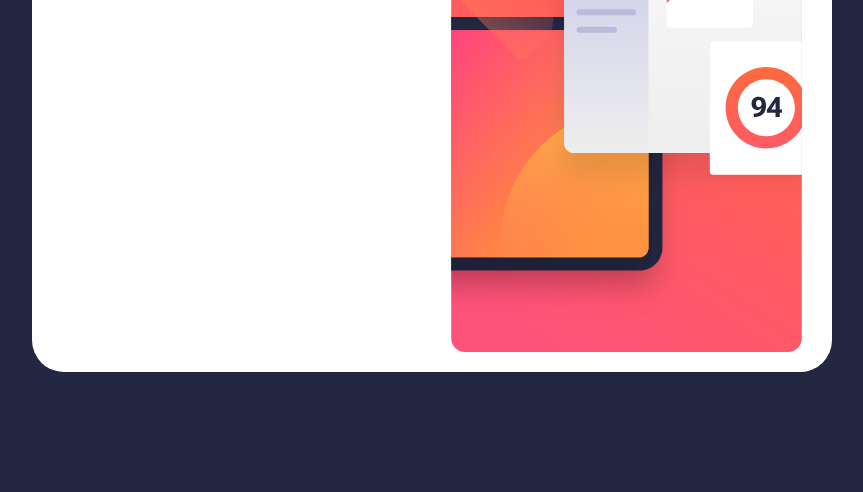
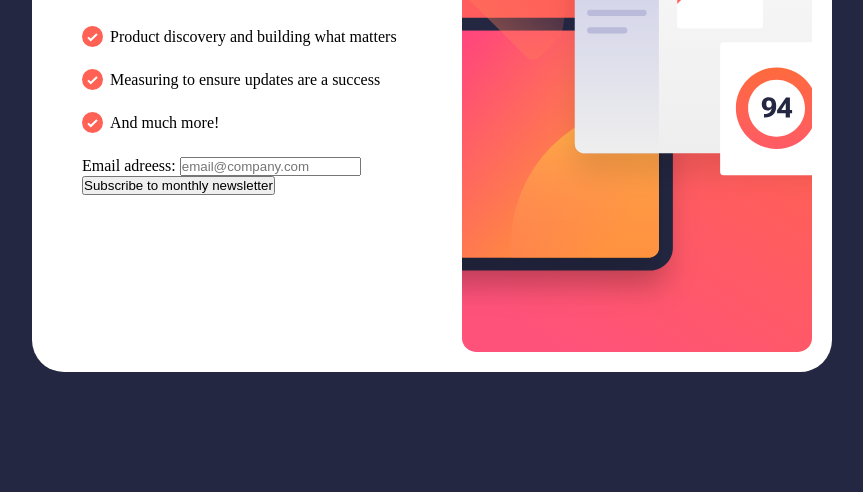
Before and after one commit to jacildofurtado/newsletter-sign-up-with-success-message-main, a plain HTML site: page index.html in a window 1280 px wide. Shown: the part 308-800 px from the top of the page, without its empty margins (208-1071 px from the left). Drawn offline with Linux system fonts and the light colour scheme.

Commit message:
Continuação ao projeto
Estilizado alguns partes de texto do card

```diff
--- a/index.html
+++ b/index.html
@@ -25,9 +25,9 @@
       <p>Join 60,000+ product managers receiving monthly<br>updates on:</p>
       <div class="list">
         <ul>
-          <li>Product discovery and building what matters</li>
-          <li>Measuring to ensure updates are a success</li>
-          <li>And much more!</li>
+          <li><p>Product discovery and building what matters</p></li>
+          <li><p>Measuring to ensure updates are a success</p></li>
+          <li><p>And much more!</p></li>
         </ul>
       </div><!--list-->
       <div class="form">
--- a/style/style.css
+++ b/style/style.css
@@ -36,13 +36,44 @@ body{
 }
 
 .login{
-    text-align: center;
+    margin-top: 50px;
+    margin-left: 30px;
+}
+
+.login h1{
+    font-size: 48px;
+    color: hsl(234, 29%, 20%);
+}
+
+.login p{
+    font-size: 16px;
+    margin-top: 20px;
+}
+
+.login ul{
+    margin-top: 20px;
+    list-style-image: url(../assets/images/icon-list.svg);
+    list-style-position: inside;
+}
+
+.login ul li{
+    margin-top: 5px;
+}
+
+.login ul li p{
+    display: inline-block;
+    position: relative;
+    top: -5px;
+}
+
+.form{
+    margin-top: 20px;
 }
 
 .img{
     background-image: url(../assets/images/illustration-sign-up-desktop.svg);
-    width: 60%;
-    min-width: 362px;
+    width: 50%;
+    min-width: 350px;
     height: 100%;
     min-height: 498px;
     background-position: center;
```
